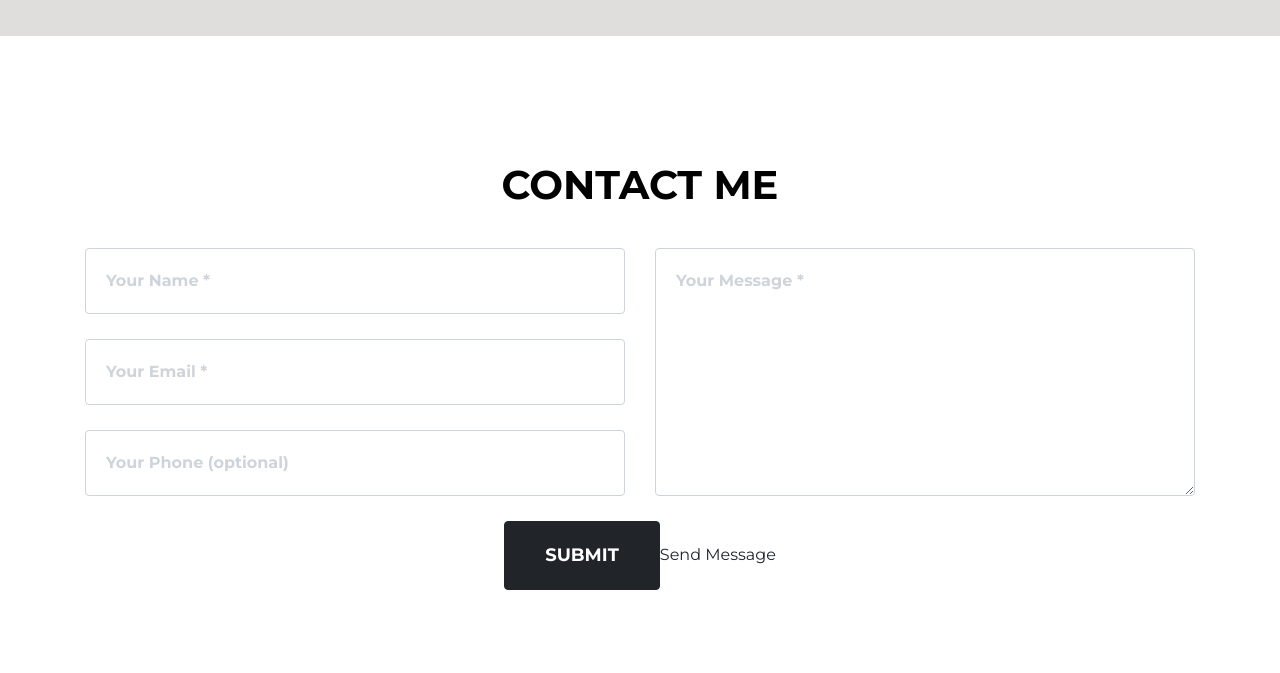
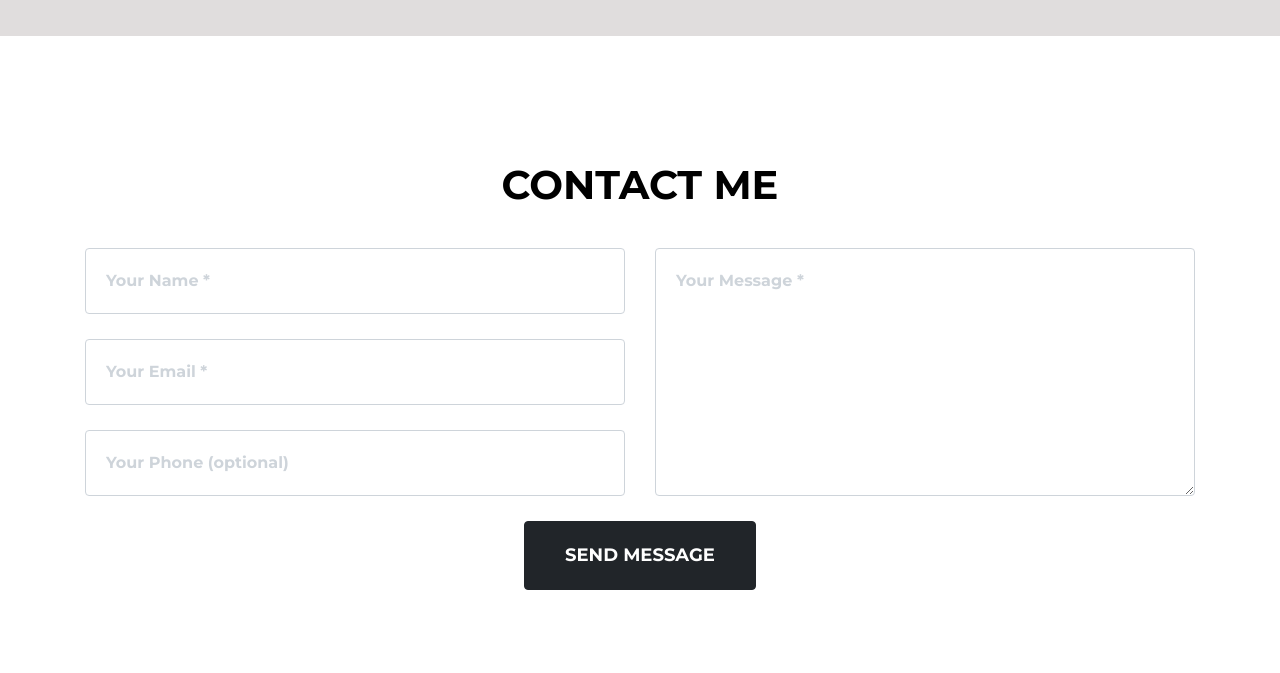
Before and after one commit to RyanSy/ryansy.github.io, a plain HTML site: page index.html in a window 1280 px wide. Shown: the part 3160-3833 px from the top of the page. Drawn offline with Linux system fonts and the light colour scheme; a web font is replaced by a local one.

Commit message:
fixed formspree issue

```diff
--- a/index.html
+++ b/index.html
@@ -517,7 +517,7 @@
                 <div class="clearfix"></div>
                 <div class="col-lg-12 text-center">
                   <div id="success"></div>
-                  <input class="btn btn-primary btn-xl text-uppercase" id="sendMessageButton" type="submit">Send Message</button>
+                  <input class="btn btn-primary btn-xl text-uppercase" id="sendMessageButton" type="submit" value="Send Message">
                 </div>
               </div>
             </form>
```
Also changed, not shown: src/index.html (+1 -1 lines).
